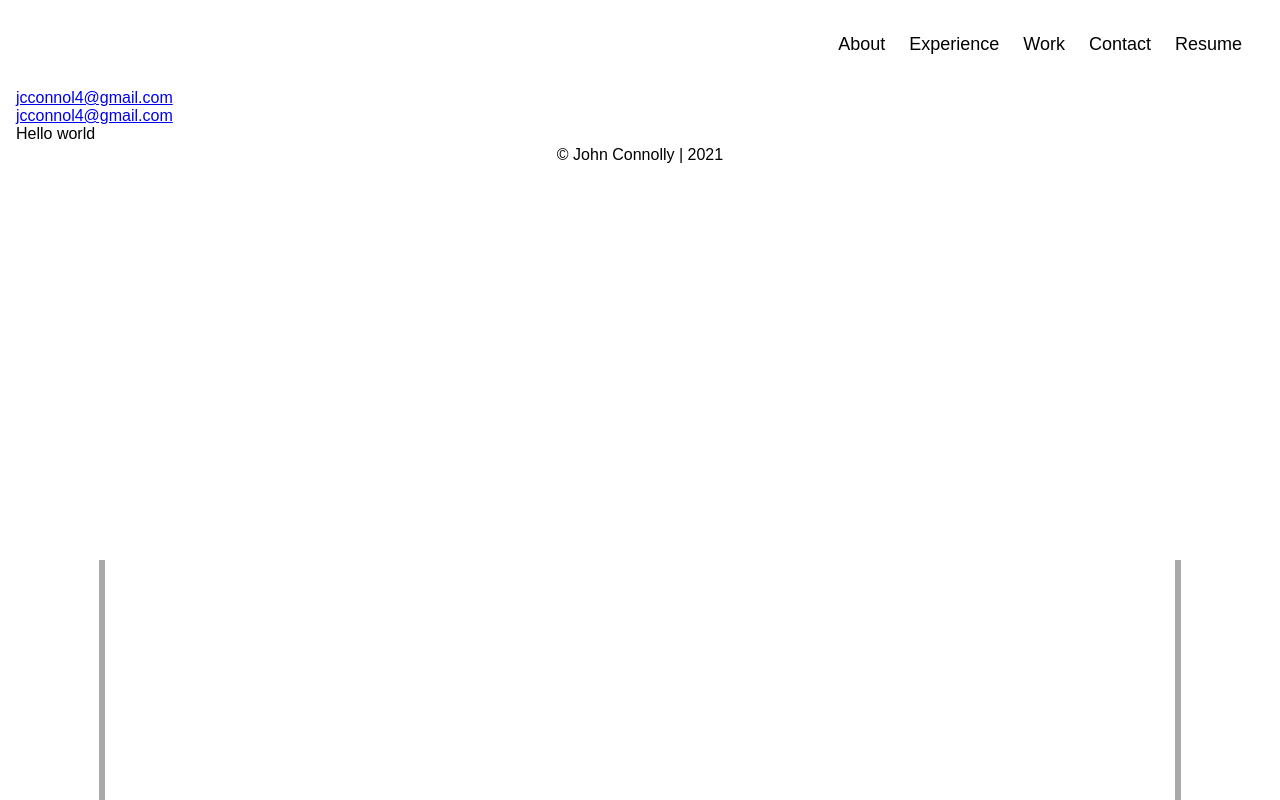
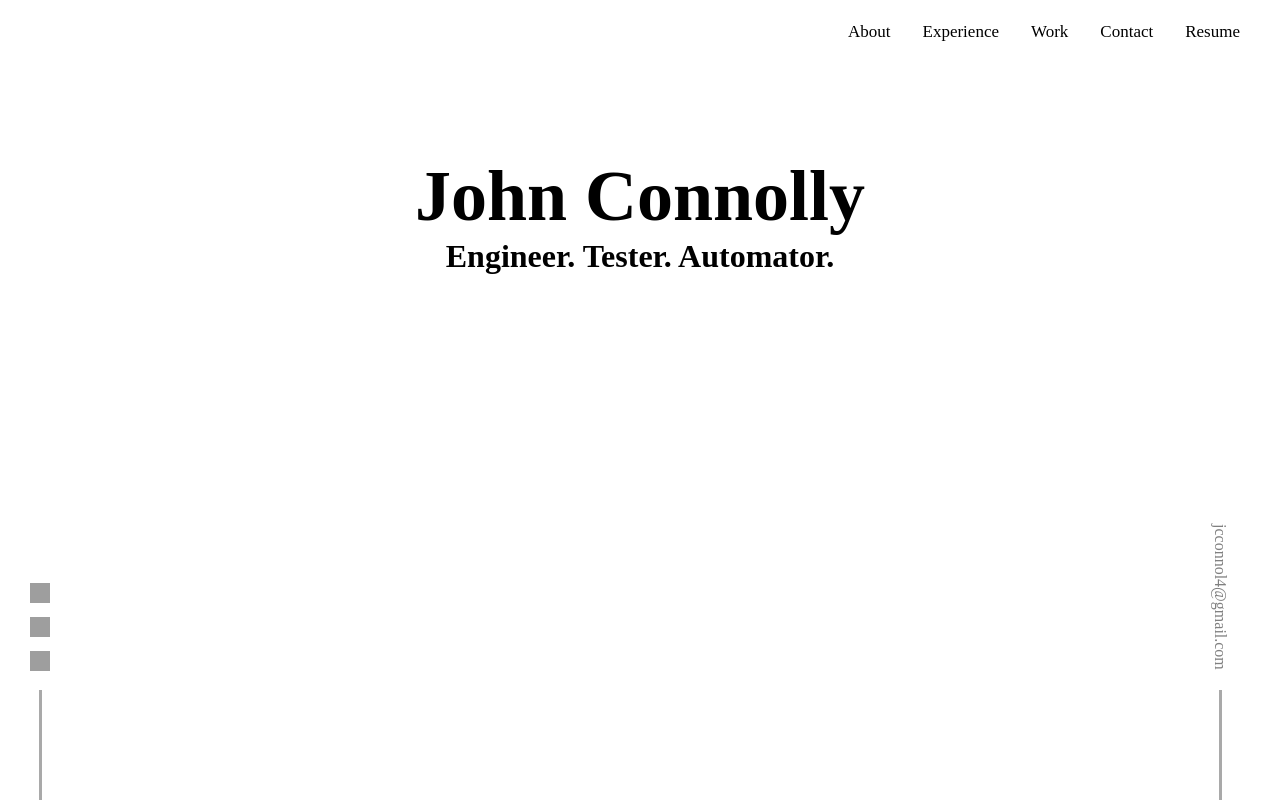
Before and after one commit to jcconnol/personal-website, a Gatsby site: page / in a window 1280 px wide. Built offline with nearby package versions, Linux system fonts and the light colour scheme; Gatsby itself is replaced by a stand-in of ours; grey boxes are pictures that could not be loaded.

Commit message:
fixed header in different screen sizes, finished front page and side bars

```diff
--- a/src/components/footer.js
+++ b/src/components/footer.js
@@ -1,16 +1,22 @@
 import * as React from "react"
 import "../styles/footer.css"
 
-export default function Footer(pageName) {
-  console.log(pageName);
+const Footer = (props) => {
+  const pageName = props.pageName;
+
+  if(pageName !== "index"){
+    var footerText = "© John Connolly | 2021"
+  }
 
   return (
     <div>
       <footer>
         <div className="footer">
-          © John Connolly | 2021
+          {footerText}
         </div>
       </footer>
     </div>
   )
 }
+
+export default Footer;
--- a/src/components/header.js
+++ b/src/components/header.js
@@ -5,23 +5,27 @@ import "../styles/header.css"
 const Header = (props) => {
   const pageName = props.pageName;
 
+  var logo = null;
   if(pageName !== "index"){
-    var companyLogo = <Link to="/" class="logo">CompanyLogo</Link>
+    logo = <Link className="left" to="/">JCC</Link>;
+
   }
 
+  /* improvement to use navitems instead of hard coded header */
   return (
-    <div className="header">
+    <>
       <nav>
-        {companyLogo}
-        <div className="header-right">
+        <div className="header topnav" id="myTopnav">
+          {logo}
           <Link to="/about">About</Link>
           <Link to="/experience">Experience</Link>
           <Link to="/work">Work</Link>
           <Link to="/contact">Contact</Link>
-          <a href="/static/resume.pdf">Resume</a>
-          </div>
+          <Link to="/resume">Resume</Link>
+          <Link className="header-icon">&#9776;</Link>
+        </div>
       </nav>
-    </div>
+    </>
   )
 }
 
--- a/src/components/left-sidebar.js
+++ b/src/components/left-sidebar.js
@@ -3,19 +3,24 @@ import "../styles/sidebar.css"
 
 export default function LeftSidebar() {
   return (
-    <div>
-        <div className="left-vert-segment">
-            <div className="left-line"></div>
-            <a href="mailto:jcconnol4@gmail.com">jcconnol4@gmail.com</a>
-        </div>
+    <div className="left-sidebar">
+      <ul className="left-sidebar-inner">
+        <li>
+          <a href="https://github.com/jcconnol" target="_blank" rel="noreferrer">
+            <img src="static/github_icon.svg" alt="github icon" />
+          </a>
+        </li>
+        <li>
+          <a href="https://www.linkedin.com/in/john-connolly-677196157/" target="_blank" rel="noreferrer">
+            <img src="static/linkedin_icon.svg" alt="linkedin icon" />
+          </a>
+        </li>
+        <li>
+          <a href="https://www.facebook.com/john.connolly.984/" target="_blank" rel="noreferrer">
+            <img src="static/facebook_icon.svg" alt="facebook icon" />
+          </a>
+        </li>
+      </ul>
     </div>
   )
 }
-
-/*
-
-friday 12th 7 to 9
-
-merely christian by c s lewis
-
-*/
--- /dev/null
+++ b/src/components/main.js
@@ -0,0 +1,12 @@
+import React from "react"
+import "../styles/main.css"
+
+export default function Main({ children }) {
+  return (
+    <div className="content">
+        <div className="body-section flex items-center justify-center">
+            {children}
+        </div>
+    </div>
+  )
+}
--- a/src/components/right-sidebar.js
+++ b/src/components/right-sidebar.js
@@ -3,9 +3,12 @@ import "../styles/sidebar.css"
 
 export default function RightSidebar() {
   return (
-    <div>
-      <div class="verticle-line right-line"></div>
-      <a href="mailto:jcconnol4@gmail.com">jcconnol4@gmail.com</a>
+    <div className="right-sidebar">
+      <div className="right-sidebar-inner">
+        <a className="right-vertical-text" href="mailto:jcconnol4@gmail.com">
+          jcconnol4@gmail.com
+        </a>
+      </div>
     </div>
   )
 }
--- a/src/pages/contact.js
+++ b/src/pages/contact.js
@@ -1,17 +1,18 @@
 import * as React from "react"
 import Header from "../components/header"
 import Footer from "../components/footer"
+import Layout from "../components/layout"
 import LeftSidebar from "../components/left-sidebar"
 import RightSidebar from "../components/right-sidebar"
 
 export default function Index() {
   return (
-    <div>
+    <Layout>
       <Header />
         <LeftSidebar />
         <RightSidebar />
         contact page
       <Footer />
-    </div>
+    </Layout>
   )
 }
--- a/src/pages/experience.js
+++ b/src/pages/experience.js
@@ -1,17 +1,18 @@
 import * as React from "react"
 import Header from "../components/header"
 import Footer from "../components/footer"
+import Layout from "../components/layout"
 import LeftSidebar from "../components/left-sidebar"
 import RightSidebar from "../components/right-sidebar"
 
 export default function Index() {
   return (
-    <div>
+    <Layout>
       <Header />
       <LeftSidebar />
       <RightSidebar />
       experience page
       <Footer />
-    </div>
+    </Layout>
   )
 }
--- a/src/pages/index.js
+++ b/src/pages/index.js
@@ -1,7 +1,9 @@
 import * as React from "react"
 import Layout from "../components/layout"
+import Main from "../components/main"
 import Header from "../components/header"
 import Footer from "../components/footer"
+import "../styles/index.css"
 import LeftSidebar from "../components/left-sidebar"
 import RightSidebar from "../components/right-sidebar"
 
@@ -11,8 +13,17 @@ export default function Index() {
       <Header pageName="index" />
       <LeftSidebar />
       <RightSidebar />
-      Hello world
-      <Footer />
+      <Main>
+        <div className="main-inner-container">
+          <h1>
+            John Connolly
+          </h1>
+          <h3>
+            Engineer. Tester. Automator.
+          </h3>
+        </div>
+      </Main>
+      <Footer pageName="index" />
     </Layout>
   )
 }
--- a/src/pages/work.js
+++ b/src/pages/work.js
@@ -3,15 +3,16 @@ import Header from "../components/header"
 import Footer from "../components/footer"
 import LeftSidebar from "../components/left-sidebar"
 import RightSidebar from "../components/right-sidebar"
+import Layout from "../components/layout"
 
 export default function Index() {
   return (
-    <div>
+    <Layout>
       <Header />
       <LeftSidebar />
       <RightSidebar />
       Work page
       <Footer />
-    </div>
+    </Layout>
   )
 }
--- a/src/styles/header.css
+++ b/src/styles/header.css
@@ -1,50 +1,112 @@
-body {
-  margin: 0;
-  font-family: Arial, Helvetica, sans-serif;
+.topnav {
+  overflow: hidden;
+  background-color: white;
 }
 
-.header {
-  overflow: hidden;
-  padding: 20px 10px;
+.topnav a {
+  float: left;
+  display: block;
+  color: black;
+  text-align: center;
+  padding: 14px 16px;
+  text-decoration: none;
+  font-size: 17px;
 }
 
-.header a {
-  float: left;
-  color: black;
-  text-align: center;
-  padding: 12px;
-  text-decoration: none;
-  font-size: 18px;
-  line-height: 25px;
-  border-radius: 4px;
+.topnav .header-icon {
+  display: none;
 }
 
-.header a.logo {
-  font-size: 25px;
-  font-weight: bold;
+.dropdown {
+  float: left;
+  overflow: hidden;
 }
 
-.header a:hover {
+.dropdown .dropbtn {
+  font-size: 17px;
+  border: none;
+  outline: none;
+  color: white;
+  padding: 14px 16px;
+  background-color: inherit;
+  font-family: inherit;
+  margin: 0;
+}
+
+.dropdown-content {
+  display: none;
+  position: absolute;
+  background-color: #f9f9f9;
+  min-width: 160px;
+  box-shadow: 0px 8px 16px 0px rgba(0,0,0,0.2);
+  z-index: 1;
+}
+
+.dropdown-content a {
+  float: none;
+  color: black;
+  padding: 12px 16px;
+  text-decoration: none;
+  display: block;
+  text-align: left;
+}
+
+.topnav a:hover, .dropdown:hover .dropbtn {
+  background-color: #555;
+  color: white;
+}
+
+.dropdown-content a:hover {
   background-color: #ddd;
   color: black;
 }
 
-.header-right {
-  float: right;
+.dropdown:hover .dropdown-content {
+  display: block;
 }
 
-@media screen and (max-width: 590px) {
-  .header {
-    background-color: lightgray;
+.topnav {
+  display:-webkit-flex;
+    display:flex;
+    list-style-type:none;
+    padding:0;
+    justify-content:flex-end;
+}
+
+.left {
+  margin-right:auto;
+}
+
+@media screen and (max-width: 625px) {
+  .topnav a:not(:first-child) {
+    display: none;
   }
 
-  .header a {
+  .topnav a.header-icon {
+    float: right;
+    display: block;
+  }
+}
+
+@media screen and (max-width: 625px) {
+  .topnav.responsive {position: relative;}
+  .topnav.responsive .header-icon {
+    position: absolute;
+    right: 0;
+    top: 0;
+  }
+
+  .topnav.responsive a {
     float: none;
     display: block;
     text-align: left;
   }
 
-  .header-right {
-    float: none;
+  .topnav.responsive .dropdown {float: none;}
+  .topnav.responsive .dropdown-content {position: relative;}
+  .topnav.responsive .dropdown .dropbtn {
+    display: block;
+    width: 100%;
+    text-align: left;
   }
 }
--- /dev/null
+++ b/src/styles/index.css
@@ -0,0 +1,3 @@
+.main-inner-container {
+    margin-top: 8%;
+}
--- /dev/null
+++ b/src/styles/main.css
@@ -0,0 +1,59 @@
+@media (max-width: 1080px){
+    main {
+        padding: 0px 100px;
+    }
+}
+
+@media (max-width: 768px) {
+    main {
+        padding: 0px 50px;
+    }
+}
+
+@media (max-width: 480px){
+    main {
+        padding: 0px 25px;
+    }
+}
+
+h1 {
+    font-size: 4.5em;
+    margin: 0;
+    text-align: center;
+}
+
+h3 {
+    font-size: 2em;
+    margin: 0;
+    text-align: center;
+}
+
+.body-section {
+    display: flex;
+    -webkit-box-pack: center;
+    justify-content: center;
+    -webkit-box-align: center;
+    flex-direction: column;
+    align-items: flex-start;
+    padding: 0px;
+}
+
+.no-margin {
+    margin: 0;
+}
+
+.centered {
+    text-align: center;
+}
+
+.flex {
+    display: flex;
+}
+
+.justify-center {
+    justify-content: center;
+}
+
+.items-center {
+    align-items: center;
+}
--- a/src/styles/sidebar.css
+++ b/src/styles/sidebar.css
@@ -1,19 +1,110 @@
-@media (min-width: 500px){
-    .left-line {
-        border-left: 6px solid darkgray;
-        height: 30%;
-        position: absolute;
-        left: 8%;
-        margin-left: -3px;
-        top: 70%;
+li {
+    display: list-item;
+    text-align: -webkit-match-parent;
+}
+
+@media (min-width: 625px){
+
+    /* right sidebar CSS */
+    .right-sidebar {
+        width: 40px;
+        position: fixed;
+        bottom: 0px;
+        left: auto;
+        right: 40px;
+        z-index: 10;
     }
 
-    .right-line {
-        border-left: 6px solid darkgray;
-        height: 30%;
-        position: absolute;
-        left: 92%;
-        margin-left: -3px;
-        top: 70%;
+    .right-sidebar-inner {
+        display: flex;
+        flex-direction: column;
+        -webkit-box-align: center;
+        align-items: center;
+        position: relative;
+    }
+
+    .right-sidebar-text{
+        margin: 20px auto;
+        padding: 10px;
+        letter-spacing: 0.1em;
+        writing-mode: vertical-rl;
+    }
+
+    .right-sidebar-inner:after {
+        content: "";
+        display: block;
+        width: 3px;
+        height: 110px;
+        margin: 0px auto;
+        background-color: darkgray;
+    }
+
+    .right-vertical-text {
+        margin: 20px auto;
+        -webkit-writing-mode: vertical-rl;
+        writing-mode: vertical-rl;
+        text-decoration: none;
+        color: gray;
+    }
+
+    .right-vertical-text:hover {
+        color: black;
+    }
+
+    /* Left sidebar CSS */
+    .left-sidebar {
+        width: 40px;
+        position: fixed;
+        bottom: 0px;
+        z-index: 10;
+        color: darkgray;
+        left: 20px;
+        right: auto;
+    }
+
+    .left-sidebar-inner {
+        display: flex;
+        flex-direction: column;
+        -webkit-box-align: center;
+        align-items: center;
+        margin: 0px;
+        padding: 0px;
+        list-style: none;
+    }
+
+    .left-sidebar-inner li {
+        padding: 5px;
+    }
+
+    .left-sidebar-inner a img {
+        width: 20px;
+        height: 20px;
+    }
+
+    .left-sidebar-inner li:last-child {
+        padding-bottom: 15px;
+    }
+
+    .left-sidebar-inner::after {
+        content: "";
+        margin-left: 20px;
+        display: block;
+        width: 3px;
+        height: 110px;
+        margin: 0px auto;
+        background-color: darkgray;
     }
 }
+
+@media (max-width: 625px){
+    .right-sidebar {
+        visibility: none;
+        display: none;
+        color: black;
+    }
+
+    .left-sidebar {
+        visibility: none;
+        display: none;
+    }
+}
```
Also changed, not shown: src/components/navItems.js (added, +22 -0 lines), src/pages/404.js (+6 -1 lines), src/pages/about.js (+5 -4 lines), src/styles/about.css (added), 2 other files.
